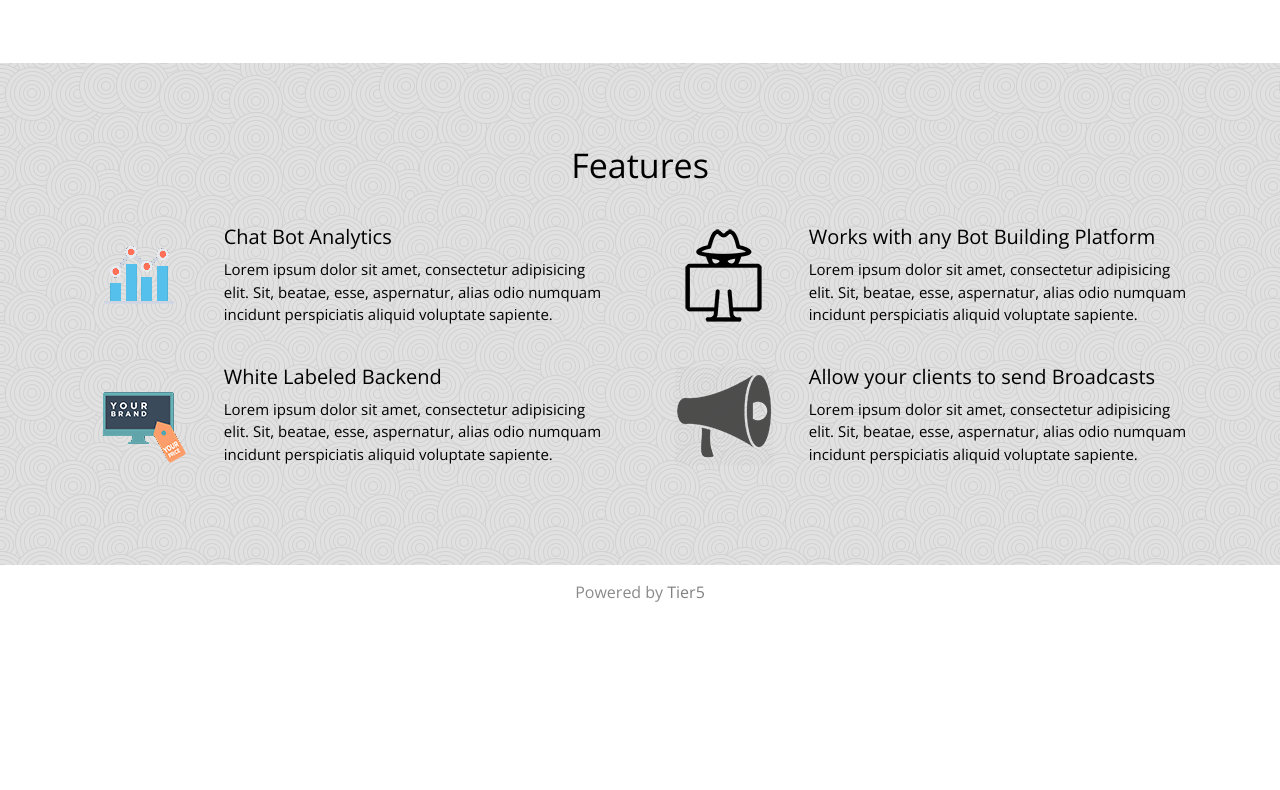
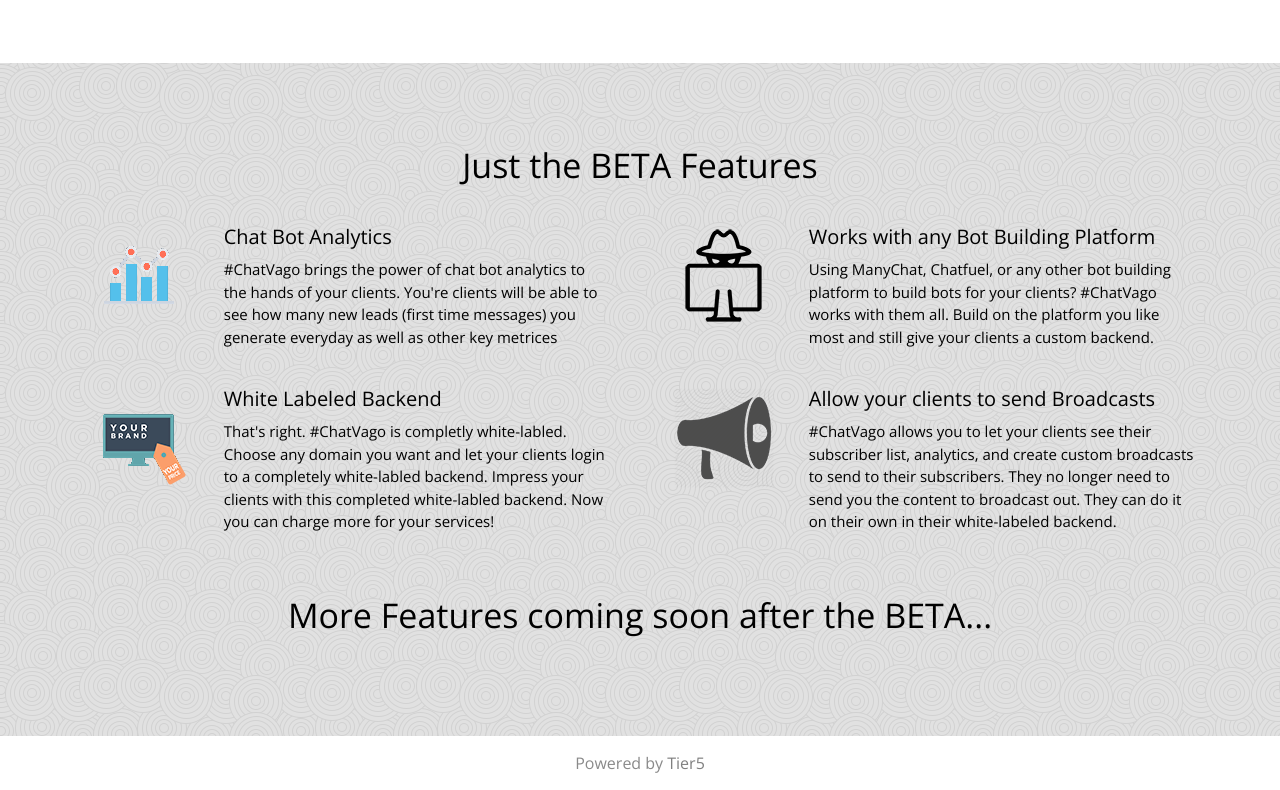
Before and after one commit to tier5/chatvago-beta, a plain HTML site: page index.html in a window 1280 px wide. Shown: the part 774-1564 px from the top of the page. Before the commit the page ends 1393 px from the top, so only its background shows below. Drawn offline with nearby package versions, Linux system fonts and the light colour scheme; a script that the page names is missing.

Commit message:
updated content

```diff
--- a/index.html
+++ b/index.html
@@ -48,7 +48,7 @@ Note: Please use our back link in your site (webthemez.com)
 
 <section class="features spacing">
   <div class="container">
-    <h2 class="text-center">Features</h2>
+    <h2 class="text-center">Just the BETA Features</h2>
     <div class="row">
       <div class="col-md-6">
         <div class="featuresPro">
@@ -56,7 +56,7 @@ Note: Please use our back link in your site (webthemez.com)
           <div class="col-md-9 col-sm-9 col-xs-9">
             <!--features 1-->
             <h4>Chat Bot Analytics</h4>
-            <p>Lorem ipsum dolor sit amet, consectetur adipisicing elit. Sit, beatae, esse, aspernatur, alias odio numquam incidunt perspiciatis aliquid voluptate sapiente.</p>
+            <p>#ChatVago brings the power of chat bot analytics to the hands of your clients. You're clients will be able to see how many new leads (first time messages) you generate everyday as well as other key metrices</p>
             <!--features 1 end-->
           </div>
         </div>
@@ -65,7 +65,7 @@ Note: Please use our back link in your site (webthemez.com)
           <div class="col-md-9 col-sm-9 col-xs-9">
             <!--features 2-->
             <h4>White Labeled Backend</h4>
-            <p>Lorem ipsum dolor sit amet, consectetur adipisicing elit. Sit, beatae, esse, aspernatur, alias odio numquam incidunt perspiciatis aliquid voluptate sapiente.</p>
+            <p>That's right. #ChatVago is completly white-labled. Choose any domain you want and let your clients login to a completely white-labled backend. Impress your clients with this completed white-labled backend. Now you can charge more for your services!</p>
             <!--features 2 end-->
           </div>
         </div>
@@ -76,7 +76,7 @@ Note: Please use our back link in your site (webthemez.com)
           <div class="col-md-9 col-sm-9 col-xs-9">
             <!--features 3-->
             <h4>Works with any Bot Building Platform</h4>
-            <p>Lorem ipsum dolor sit amet, consectetur adipisicing elit. Sit, beatae, esse, aspernatur, alias odio numquam incidunt perspiciatis aliquid voluptate sapiente.</p>
+            <p>Using ManyChat, Chatfuel, or any other bot building platform to build bots for your clients? #ChatVago works with them all. Build on the platform you like most and still give your clients a custom backend. </p>
             <!--features 3 end-->
           </div>
         </div>
@@ -85,13 +85,14 @@ Note: Please use our back link in your site (webthemez.com)
           <div class="col-md-9 col-sm-9 col-xs-9">
             <!--features 4-->
             <h4>Allow your clients to send Broadcasts</h4>
-            <p>Lorem ipsum dolor sit amet, consectetur adipisicing elit. Sit, beatae, esse, aspernatur, alias odio numquam incidunt perspiciatis aliquid voluptate sapiente.</p>
+            <p>#ChatVago allows you to let your clients see their subscriber list, analytics, and create custom broadcasts to send to their subscribers. They no longer need to send you the content to broadcast out. They can do it on their own in their white-labeled backend. </p>
             <!--features 4 end-->
           </div>
         </div>
       </div>
     </div>
   </div>
+	<h2 class="text-center">More Features coming soon after the BETA...</h2>
 </section>
 <span class="tempBy">Powered by <a href="https://tier5.us" alt="tier5">Tier5</a></span>
 
```
